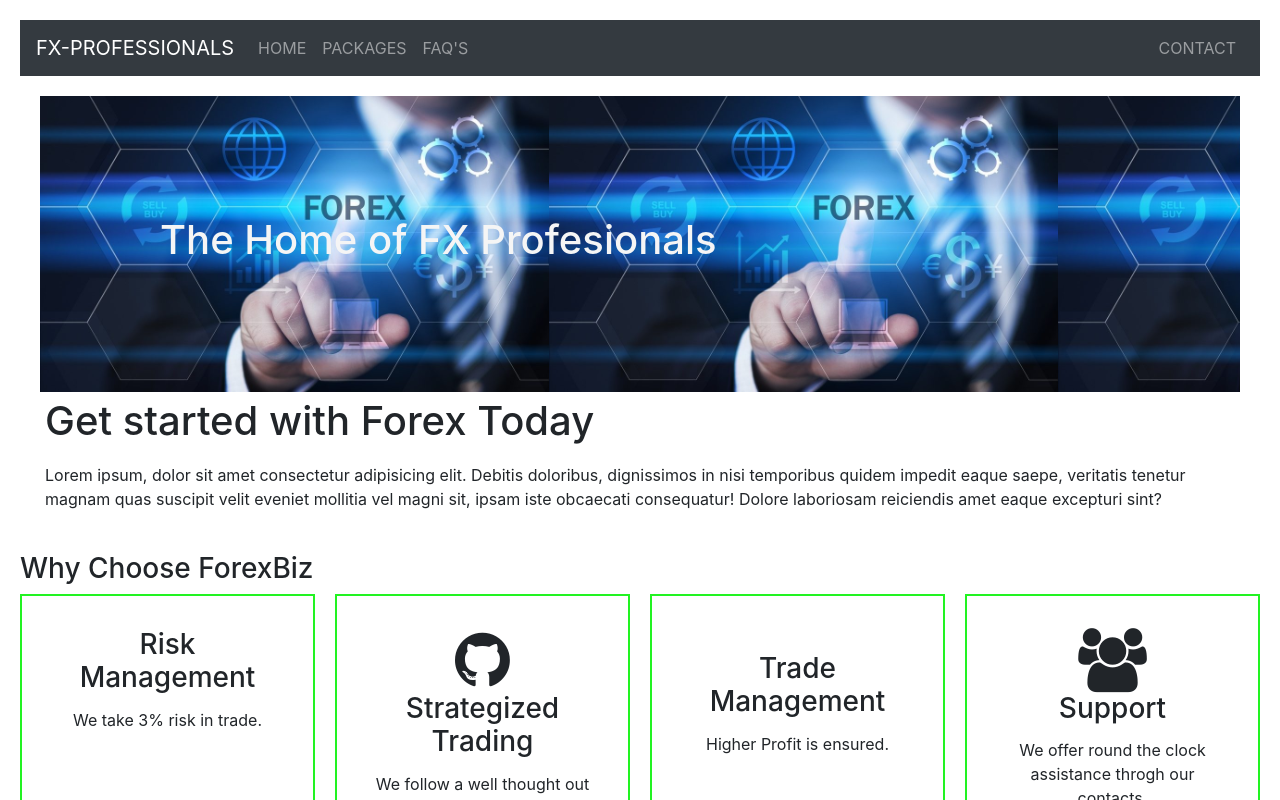
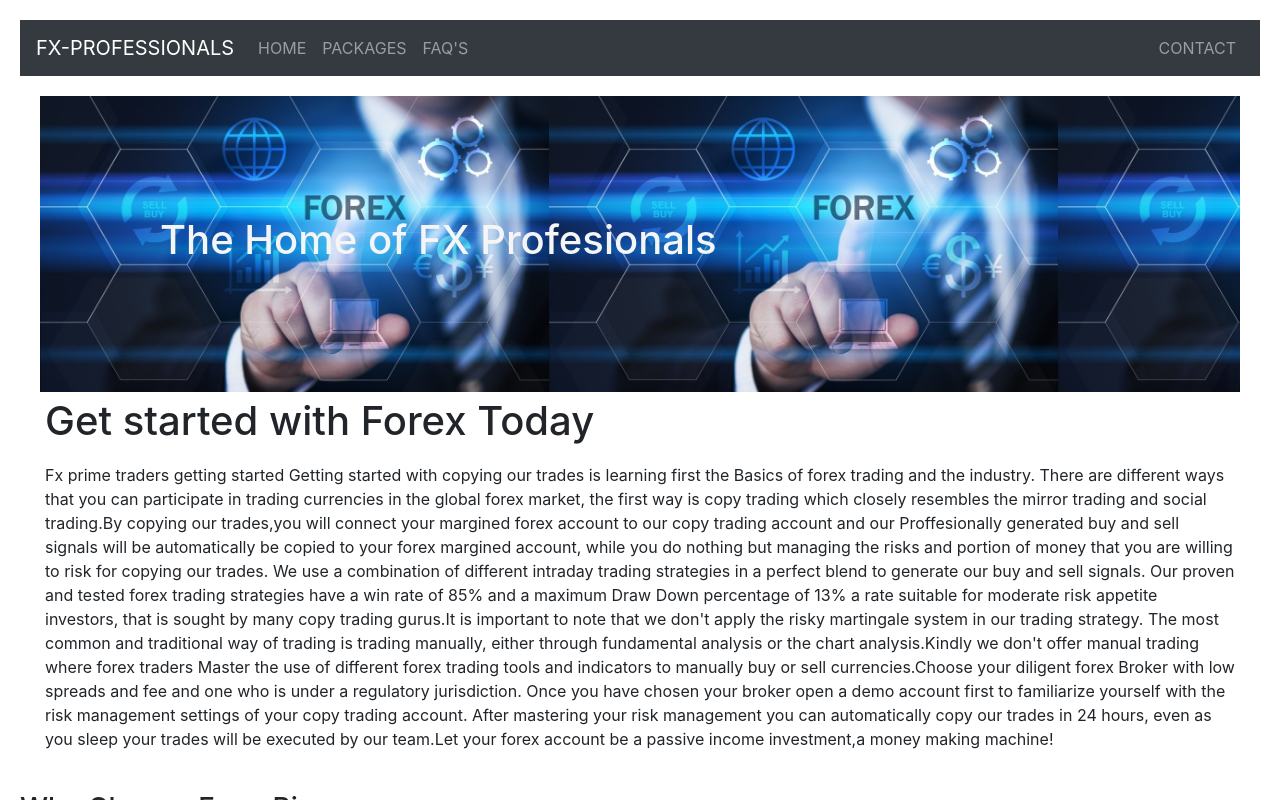
Before and after one commit to AbdallahWario/AbdallahWario.github.io, a React (Create React App) app: page / in a window 1280 px wide. Shown: the top 800 px of the page. Built offline with nearby package versions, Linux system fonts and the light colour scheme.

Commit message:
Update Home.js

```diff
--- a/src/pages/Home.js
+++ b/src/pages/Home.js
@@ -12,10 +12,13 @@ export default function Home() {
     </div>
 
   <h1 className="homename">Get started with Forex Today</h1>
-  <p>Lorem ipsum, dolor sit amet consectetur adipisicing elit. Debitis doloribus,
-  dignissimos in nisi temporibus quidem impedit eaque saepe, veritatis tenetur
-  magnam quas suscipit velit eveniet mollitia vel magni sit, ipsam iste obcaecati
-  consequatur! Dolore laboriosam reiciendis amet eaque excepturi sint?</p>
+  <p>
+        Fx prime traders getting started
+
+Getting started with copying our trades is learning first the Basics of forex trading and the industry. There are different ways that you can participate in trading currencies in the global forex market, the first way is copy trading which closely resembles the mirror trading and social trading.By copying our trades,you will connect your margined forex account to our copy trading account and our Proffesionally generated buy and sell signals will be automatically be copied to your forex margined account, while you do nothing but managing the risks and portion of money that you are willing to risk for copying our trades. We use a combination of different intraday trading strategies in a perfect blend to generate our buy and sell signals.
+Our proven and tested forex trading strategies have a win rate of 85% and a maximum Draw Down percentage of 13% a rate suitable for moderate risk appetite investors, that is sought by many copy trading gurus.It is important to note that we don't apply the risky martingale system in our trading strategy.
+The most common and traditional way of trading  is trading manually, either through fundamental analysis or the chart analysis.Kindly we don't offer manual trading where forex traders Master the use of different forex trading tools and indicators to manually buy or sell currencies.Choose your  diligent forex Broker with low spreads and fee and one who is under a regulatory jurisdiction. Once you have chosen your broker open a demo account first to familiarize yourself with the risk management settings of your copy trading account. After mastering your risk management you can automatically copy our trades in 24 hours, even as you sleep your trades will be executed by our team.Let your forex account be a passive income investment,a money making machine!
+  </p>
 
  </div>
 
```
